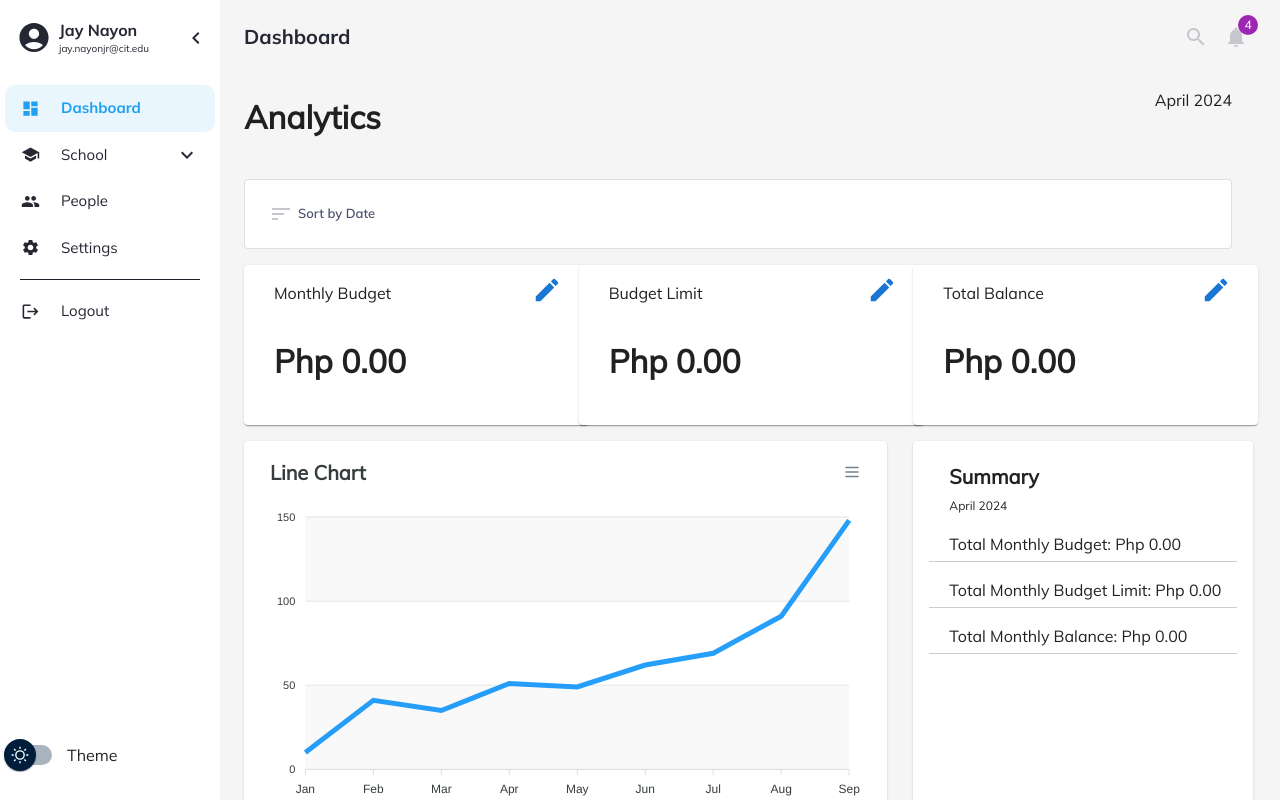
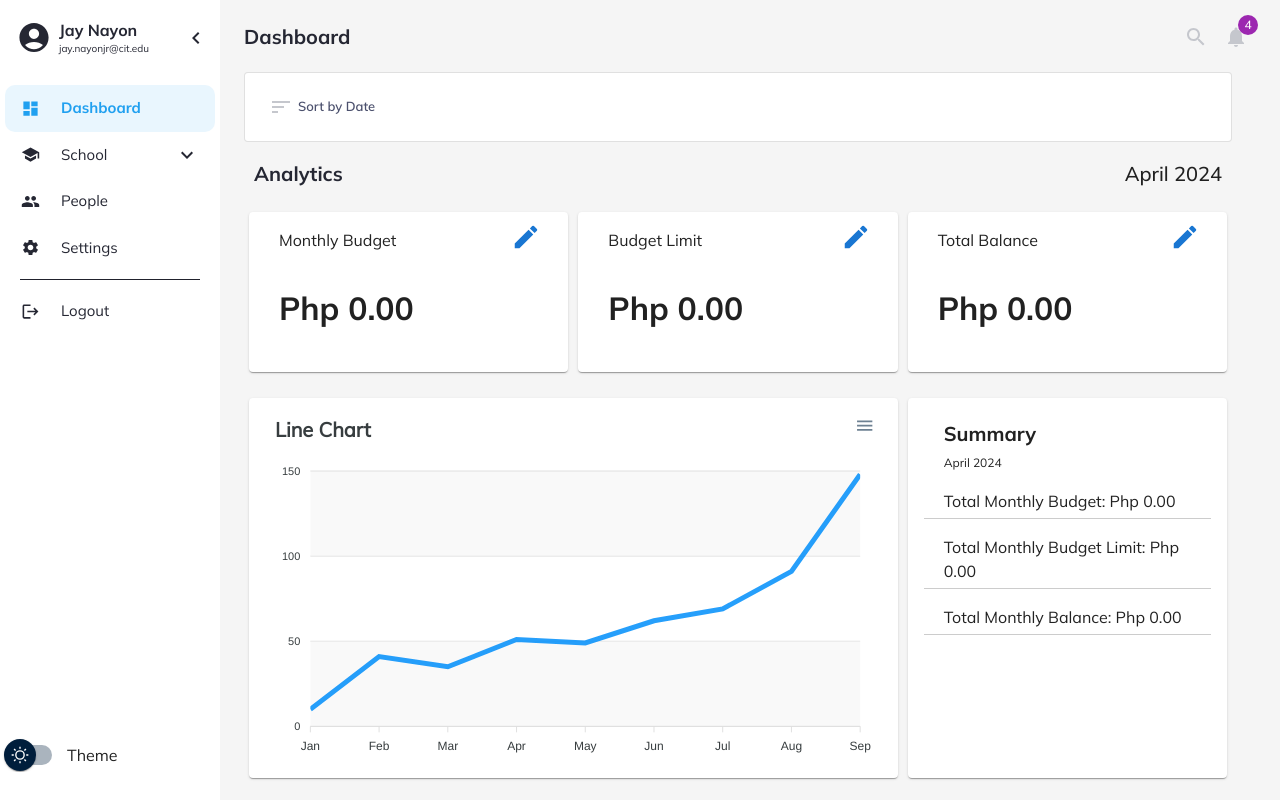
Before and after one commit to Jaynayon/princi-pal-frontend, a React (Create React App) app: page /dashboard in a window 1280 px wide. Both pictures are taken after a click on the button "Click to Login". Built offline with nearby package versions, Linux system fonts and the light colour scheme.

Commit message:
Adjust Grids

```diff
--- a/package.json
+++ b/package.json
@@ -5,12 +5,14 @@
   "dependencies": {
     "@emotion/react": "^11.11.3",
     "@emotion/styled": "^11.11.0",
-    "@mui/icons-material": "^5.15.14",
+    "@mui/icons-material": "^5.15.15",
     "@mui/material": "^5.15.10",
     "@testing-library/jest-dom": "^5.17.0",
     "@testing-library/react": "^13.4.0",
     "@testing-library/user-event": "^13.5.0",
+    "apexcharts": "^3.48.0",
     "react": "^18.2.0",
+    "react-apexcharts": "^1.4.1",
     "react-dom": "^18.2.0",
     "react-router-dom": "6.4",
     "react-scripts": "5.0.1",
--- a/src/Pages/Dashboard.js
+++ b/src/Pages/Dashboard.js
@@ -9,6 +9,7 @@ import Button from '@mui/material/Button';
 import TextField from '@mui/material/TextField';
 import ReactApexChart from 'react-apexcharts';
 import EditIcon from '@mui/icons-material/Edit';
+import Typography from '@mui/material/Typography';
 
 const ApexChart = () => {
     const [options] = useState({
@@ -109,7 +110,6 @@ function Dashboard(props) {
     };
 
     const renderEditableCard = (title) => (
-        <Grid item xs={12} md={4} lg={4}>
         <Paper
             sx={{
                 position: 'relative',
@@ -117,7 +117,6 @@ function Dashboard(props) {
                 display: 'flex',
                 flexDirection: 'column',
                 height: 160,
-                    width: 345,
                 textAlign: 'left',
                 paddingLeft: (title === 'Monthly Budget' || title === 'Budget Limit' || title === 'Total Balance') ? '30px' : '0',
             }}
@@ -161,18 +160,15 @@ function Dashboard(props) {
                 </Box>
             </Modal>
         </Paper>
-        </Grid>
     );
 
     const renderSummaryCard = () => (
-        <Grid item xs={12} md={4} lg={4}>
         <Paper
             sx={{
                 p: 2,
                 display: 'flex',
                 flexDirection: 'column',
                 height: 380,
-                    width: 340,
                 textAlign: 'left',
             }}
         >
@@ -182,18 +178,12 @@ function Dashboard(props) {
             <p style={{ paddingLeft: '20px', borderBottom: '1px solid #ccc', paddingBottom: '5px', marginTop: '0' }}>Total Monthly Budget Limit: {editableAmounts['Budget Limit'].currency} {editableAmounts['Budget Limit'].amount}</p>
             <p style={{ paddingLeft: '20px', borderBottom: '1px solid #ccc', paddingBottom: '5px', marginTop: '0' }}>Total Monthly Balance: {editableAmounts['Total Balance'].currency} {editableAmounts['Total Balance'].amount}</p>
         </Paper>
-        </Grid>
     );
 
     return (
-        <div style={{ fontFamily: 'Mulish-Regular' }}>
-            <Container className="test" maxWidth="lg" sx={{ mb: 4, display: 'flex', justifyContent: 'flex-end' }}>
+        <Container className="test" maxWidth="lg">
             <Grid container spacing={2}>
                 <Grid item xs={12} md={12} lg={12}>
-                        <Box style={{ display: 'flex', justifyContent: 'space-between', marginBottom: '1rem' }}>
-                            <h1>Analytics</h1>
-                            <p>{getCurrentMonthYear()}</p>
-                        </Box>
                     <Paper
                         sx={[
                             styles.header, {
@@ -209,29 +199,77 @@ function Dashboard(props) {
                         </Box>
                     </Paper>
                 </Grid>
+
+                <Grid item xs={12} md={12} lg={12}>
+                    <Box style={{
+                        display: 'flex', justifyContent: 'space-between', marginBottom: '1rem',
+                        marginLeft: '10px', marginRight: '10px' //margin Analytics title and Date
+                    }}>
+                        <Typography
+                            component="h1"
+                            variant="h6"
+                            color="inherit"
+                            noWrap
+                            sx={{ flexGrow: 1, textAlign: 'left', color: '#252733', fontWeight: 'bold' }}
+                        >
+                            Analytics
+                        </Typography>
+                        <Typography
+                            component="h1"
+                            variant="h6"
+                            color="inherit"
+                            noWrap
+                        //sx={{ flexGrow: 1, textAlign: 'left', color: '#252733', fontWeight: 'bold' }}
+                        >
+                            {getCurrentMonthYear()}
+                        </Typography>
+                    </Box>
+                </Grid>
+                {/* Horizontal layout for editable cards */}
+                <Grid item xs={12} md={12} lg={12}
+                    sx={{
+                        display: 'flex',
+                        justifyContent: 'space-between',
+                        marginTop: "-15px",
+                    }}>
+                    <Grid item xs={4} md={4} lg={4} sx={{ padding: '5px' }}>
                         {renderEditableCard('Monthly Budget')}
+                    </Grid>
+                    <Grid item xs={4} md={4} lg={4} sx={{ padding: '5px' }}>
                         {renderEditableCard('Budget Limit')}
+                    </Grid>
+                    <Grid item xs={4} md={4} lg={4} sx={{ padding: '5px' }}>
                         {renderEditableCard('Total Balance')}
-
-                    <Grid item xs={12} md={8} lg={8}>
+                    </Grid>
+                </Grid>
+                <Grid item xs={12} md={12} lg={12}>
+                    <Grid container >
+                        <Grid item xs={12} md={8} lg={8} sx={{ padding: '5px' }}>
                             <Paper
                                 sx={{
                                     p: 2,
                                     display: 'flex',
                                     flexDirection: 'column',
                                     height: 380,
-                                width: 'calc(100% - 10px)',
-                                marginRight: '10px',
                                 }}
                             >
                                 <ApexChart />
                             </Paper>
                         </Grid>
+                        <Grid item xs={12} md={4} lg={4} sx={{ padding: '5px' }}>
+
                             {renderSummaryCard()}
+                        </Grid>
+                    </Grid>
+                </Grid>
+
+
+
+
+
 
             </Grid>
         </Container>
-        </div>
     );
 }
 
--- a/src/Pages/Schools.js
+++ b/src/Pages/Schools.js
@@ -16,7 +16,7 @@ function Schools(props) {
     return (
         <Container className="test" maxWidth="lg" sx={{ /*mt: 4,*/ mb: 4 }}>
             <Grid container spacing={2}>
-                <Grid item xs={12} md={12} lg={12}>
+                <Grid item xs={12} md={12} lg={12} >
                     <Paper
                         sx={[
                             styles.header, {
```
Also changed, not shown: 1 other file (tests, documents, lock files or other folders). Lines whose indentation alone changed are shown as unchanged.
